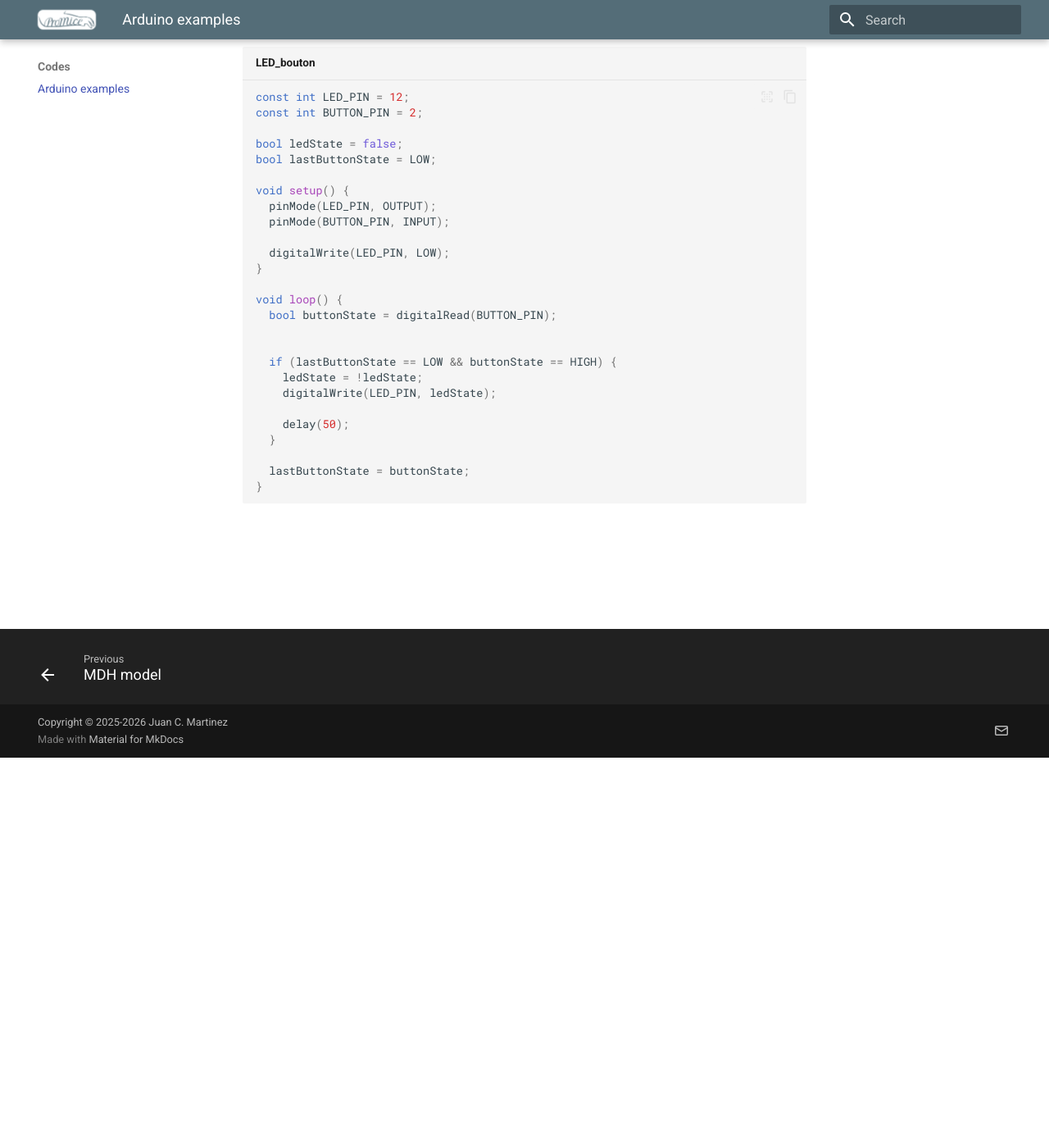
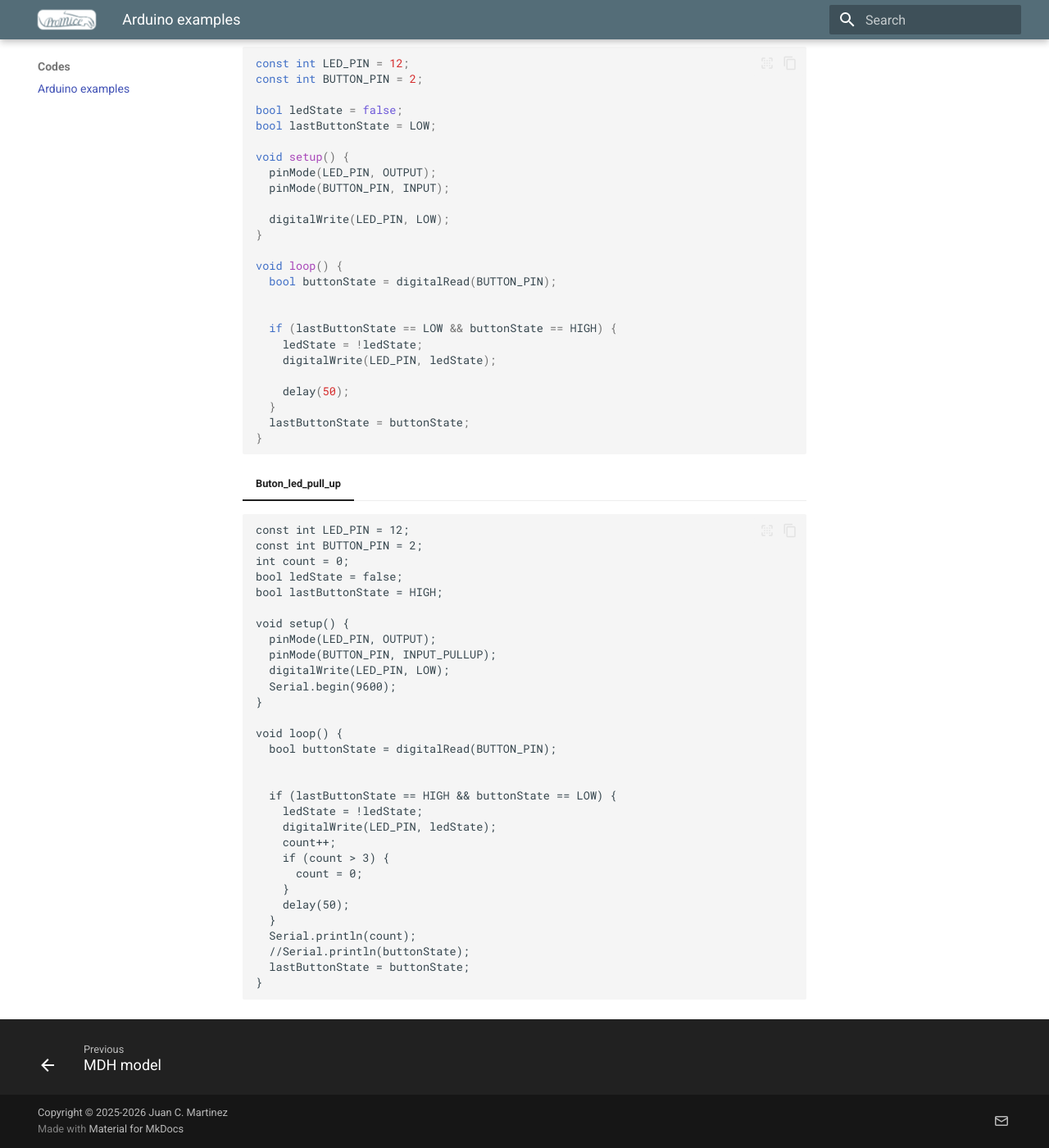
Before and after one commit to Juan-CarlosM/ProMice, an MkDocs documentation site: the page built from docs/codes.md, in a window 1280 px wide and 1400 px high, scrolled down 476 px. Shown: the whole window at 82% size. Built offline with MkDocs 1.6.1 and Material for MkDocs 9.7.7, drawn with Linux system fonts in a browser that asks for light colours.

Commit message:
Update code examples in codes.md

````diff
--- a/docs/codes.md
+++ b/docs/codes.md
@@ -15,7 +15,6 @@
     }
     ```
 === "Exemple - Clignotement controlé par un potentiomètre"
-
     ``` c
     int capteurPin = A0;   // select the input pin for the potentiometer
     int ledPin = 13;      // select the pin for the LED
@@ -39,7 +38,11 @@
     }
     ```
 
-``` c title="LED_bouton"
+
+
+
+=== "Buton_led_pull_down"
+``` c
 const int LED_PIN = 12;
 const int BUTTON_PIN = 2;
 
@@ -63,7 +66,39 @@
 
     delay(50);
   }
-
   lastButtonState = buttonState;
 }
 ```
+=== "Buton_led_pull_up"
+```
+const int LED_PIN = 12;
+const int BUTTON_PIN = 2;
+int count = 0;
+bool ledState = false;
+bool lastButtonState = HIGH;
+
+void setup() {
+  pinMode(LED_PIN, OUTPUT);
+  pinMode(BUTTON_PIN, INPUT_PULLUP);
+  digitalWrite(LED_PIN, LOW);
+  Serial.begin(9600);
+}
+
+void loop() {
+  bool buttonState = digitalRead(BUTTON_PIN);
+
+
+  if (lastButtonState == HIGH && buttonState == LOW) {
+    ledState = !ledState;
+    digitalWrite(LED_PIN, ledState);
+    count++;
+    if (count > 3) {
+      count = 0;
+    }
+    delay(50);
+  }
+  Serial.println(count);
+  //Serial.println(buttonState);
+  lastButtonState = buttonState;
+}
+```
````
